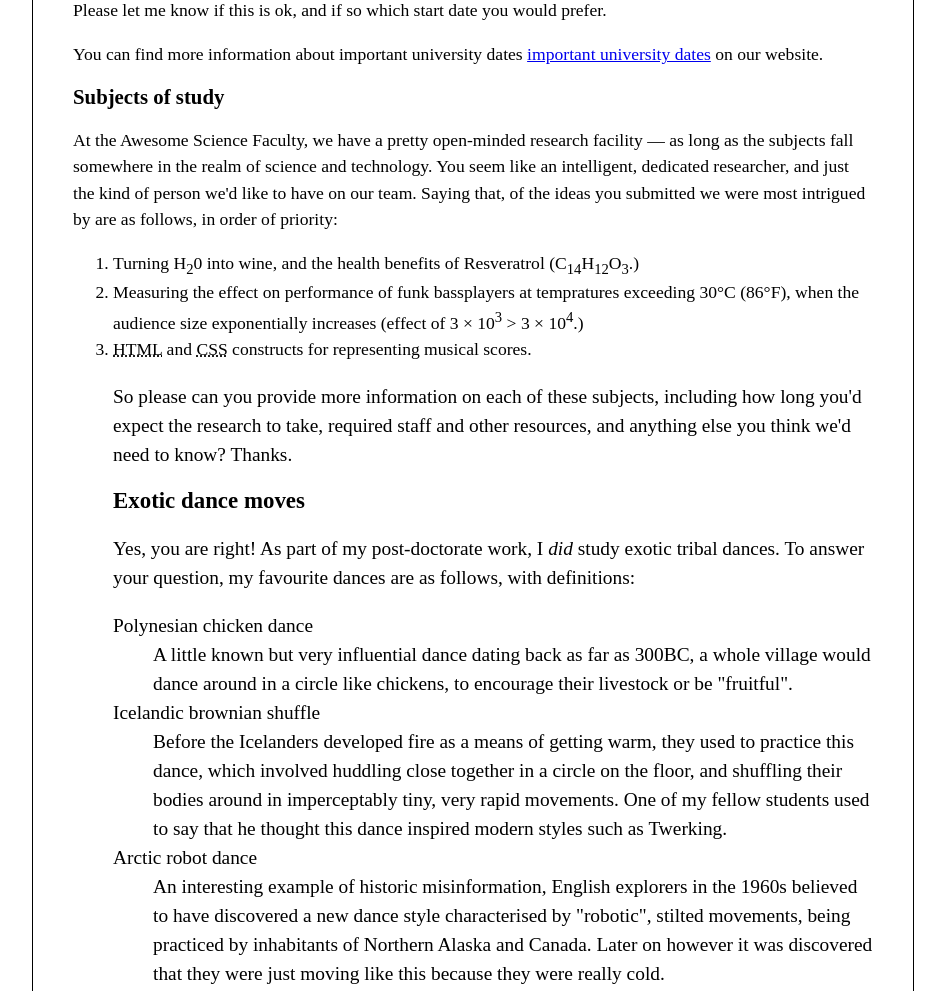
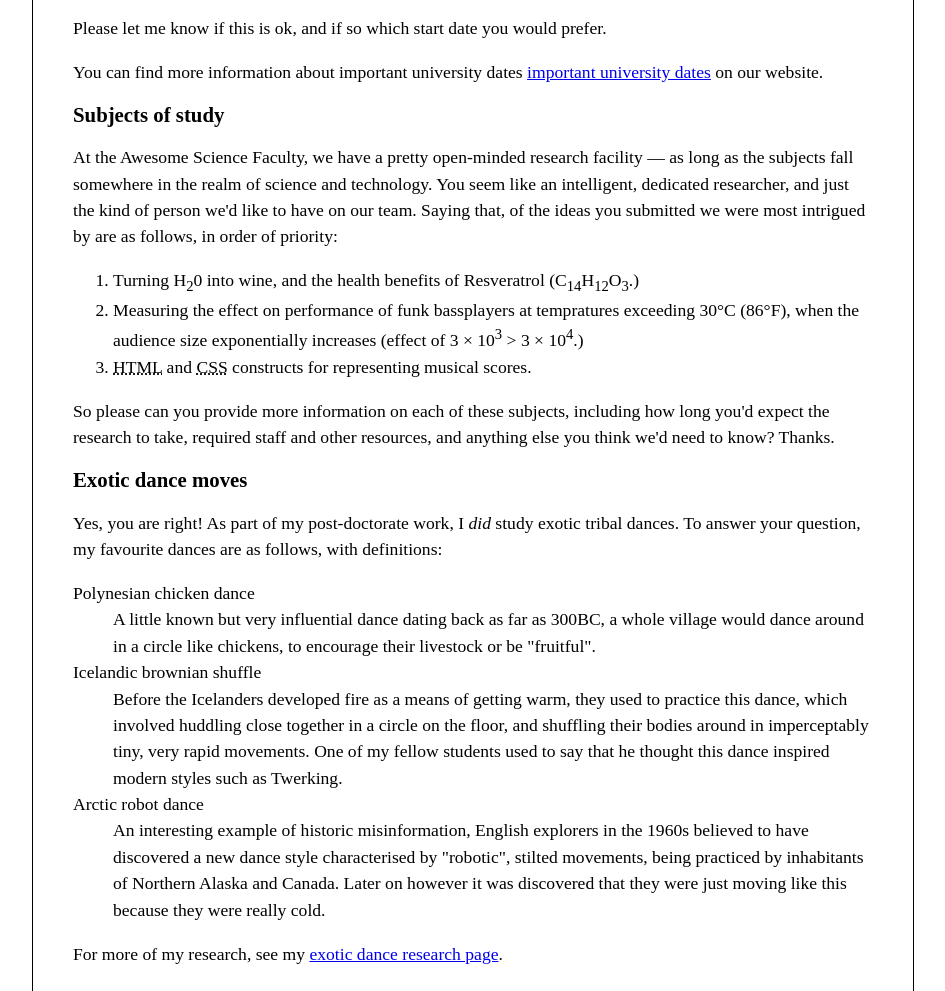
Before and after one commit to designer226/mozilla-tut3, a plain HTML site: page index.html in a window 1280 px wide. Shown: the part 761-1752 px from the top of the page, without its empty margins (167-1112 px from the left). Drawn offline with Linux system fonts and the light colour scheme.

Commit message:
Update index.html

```diff
--- a/index.html
+++ b/index.html
@@ -1,26 +1,27 @@
-<DOCTYPE html>
-<html lang="en">
+<!DOCTYPE HTML>
+<html lang = "en">
 <head>
+<meta charset = "UTF-8" />
 <title>Exercise: Marking up an HTML Letter</title>
-<link href="main.css" type="text/css" rel="stylesheet">
+<link href="main.css" type="text/css" rel="stylesheet"/>
 </head>
 <body>
 <p class="receiver-column">
-<strong>Dr. Code Person</strong><br>
-Awesome Science faculty<br>
-University of Awesome<br>
-Gittown, TX 99999,<br>
-USA<br>
-<strong>Tel:</strong> 555-555-5555<br>
+<strong>Dr. Code Person</strong><br/>
+Awesome Science faculty<br/>
+University of Awesome<br/>
+Gittown, TX 99999,<br/>
+USA<br/>
+<strong>Tel:</strong> 555-555-5555<br/>
 <strong>Email:</strong> no_reply@example.com
 </p>
 <p class="receiver-column">
 <time datetime="2016-01-20">20 January 2016</time>
 </p>
 <p>
-Miss Web Developer<br>
-4321 Cliff Top Edge<br>
-Dover, CT9 XXX<br>
+Miss Web Developer<br/>
+4321 Cliff Top Edge<br/>
+Dover, CT9 XXX<br/>
 UK
 </p>
 
@@ -53,6 +54,7 @@ UK
 <li>Turning H<sub>2</sub>0 into wine, and the health benefits of Resveratrol (C<sub>14</sub>H<sub>12</sub>O<sub>3</sub>.)</li>
 <li>Measuring the effect on performance of funk bassplayers at tempratures exceeding 30&deg;C (86&deg;F), when the audience size exponentially increases (effect of 3 &times; 10<sup>3</sup> &gt; 3 &times; 10<sup>4</sup>.)</li>
 <li><abbr title="Hypertext Markup Language">HTML</abbr> and <abbr title="Cascading Style Sheets">CSS</abbr> constructs for representing musical scores.</li>
+</ol>
 
 <p>So please can you provide more information on each of these subjects, including how long you'd expect the research to take, required staff and other resources, and anything else you think we'd need to know? Thanks.</p>
 
```
